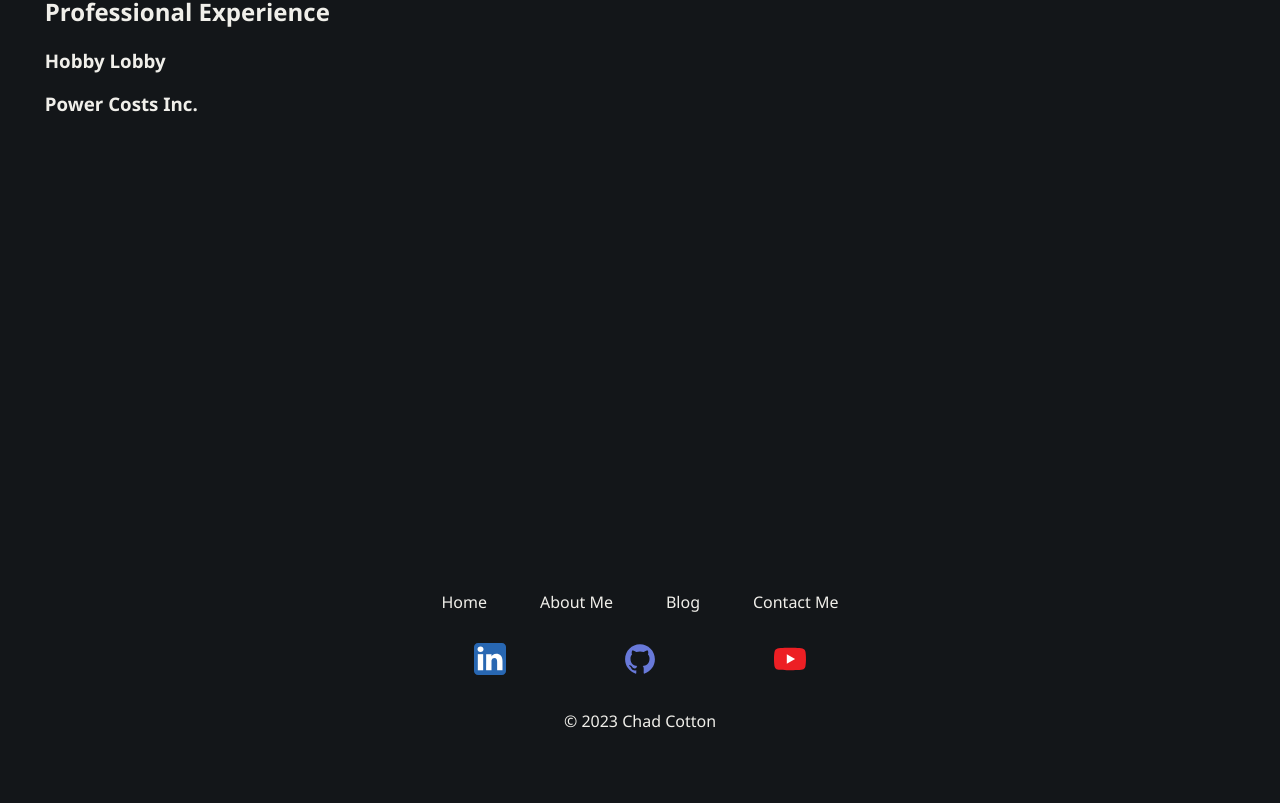
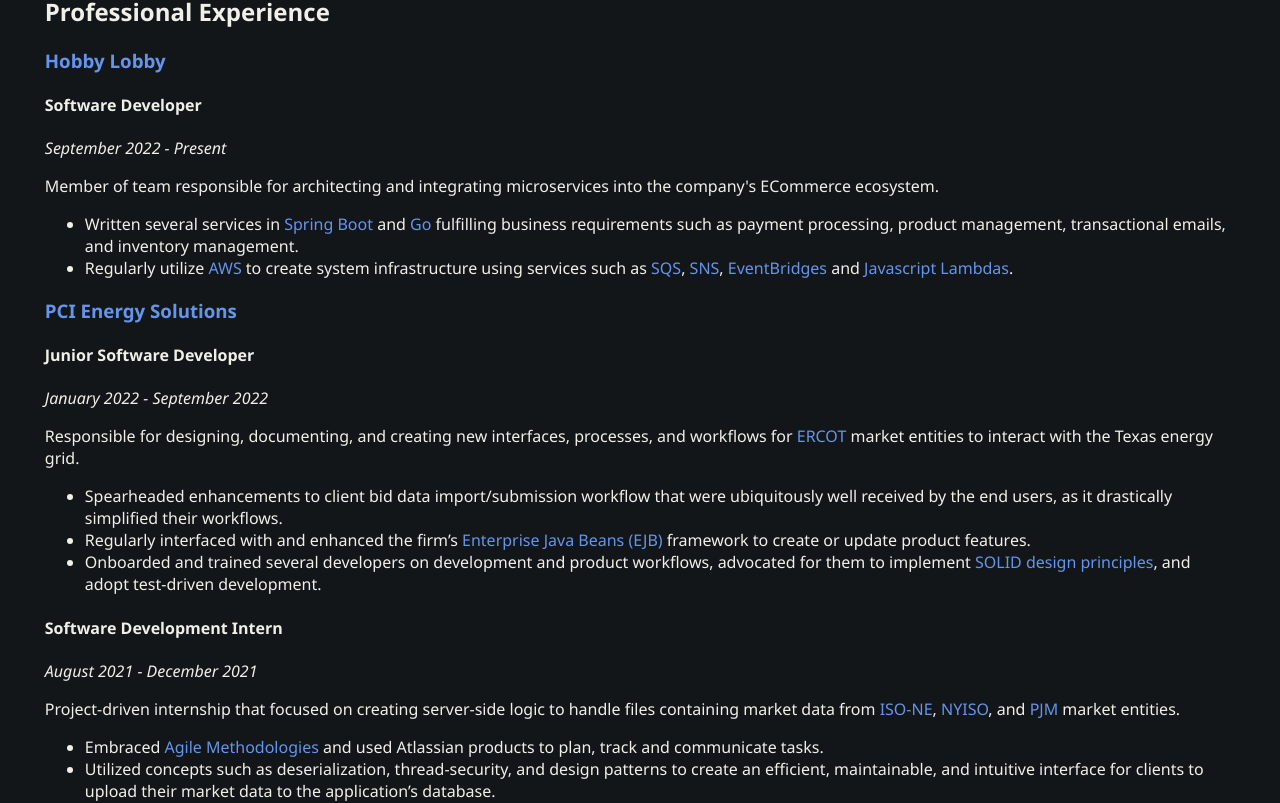
Before and after one commit to chadc1050/chad-cotton-website, a Next.js app: page /about-me in a window 1280 px wide. Shown: the part 239-1042 px from the top of the page. Before the commit the page ends 992 px from the top, so only its background shows below. Built offline with nearby package versions, Linux system fonts and the light colour scheme.

Commit message:
Added about me professional content.

```diff
--- a/pages/about-me/index.tsx
+++ b/pages/about-me/index.tsx
@@ -1,22 +1,90 @@
 import {useEffect} from "react";
+import Link from "next/link";
+import styles from '../../styles/pages/AboutMe.module.css';
 
 const AboutMe = () => {
 
     useEffect(() => {
+        // TODO: Remove me, SEO component should handle this.
         document.title = 'About Me';
     })
 
     return (
         <>
             <h1>About Me</h1>
-            <section>
-                <h2></h2>
-                <p></p>
-                <h2>Software</h2>
-                <p></p>
+            <section className={styles.aboutMe}>
+                <h2>Background</h2>
                 <h2>Professional Experience</h2>
-                <h3>Hobby Lobby</h3>
-                <h3>Power Costs Inc.</h3>
+                <h3><Link href={'https://www.hobbylobby.com/'} target={'_blank'}>Hobby Lobby</Link></h3>
+                <h4>Software Developer</h4>
+                <p><em>September 2022 - Present</em></p>
+                <p>
+                    Member of team responsible for architecting and integrating microservices into the company&apos;s
+                    ECommerce ecosystem.
+                </p>
+                <ul>
+                    <li>
+                        Written several services in <Link href={'https://spring.io/'} target={'_blank'}>Spring Boot</Link> and <Link
+                        href={'https://go.dev/'} target={'_blank'}>Go</Link> fulfilling
+                        business requirements such as payment processing, product management, transactional emails, and
+                        inventory management.
+                    </li>
+                    <li>
+                        Regularly utilize <Link href={'https://aws.amazon.com/'} target={'_blank'}>AWS</Link> to create system
+                        infrastructure using services such as <Link
+                        href={'https://aws.amazon.com/sqs/'} target={'_blank'}>SQS</Link>, <Link
+                        href={'https://aws.amazon.com/sns/'} target={'_blank'}>SNS</Link>, <Link
+                        href={'https://aws.amazon.com/eventbridge/'} target={'_blank'}>EventBridges</Link> and <Link
+                        href={'https://aws.amazon.com/lambda/'} target={'_blank'}>Javascript Lambdas</Link>.
+                    </li>
+                </ul>
+                <h3><Link href={'https://www.pcienergysolutions.com/'} target={'_blank'}>PCI Energy Solutions</Link></h3>
+                <h4>Junior Software Developer</h4>
+                <p><em>January 2022 - September 2022</em></p>
+                <p>
+                    Responsible for designing, documenting, and creating new interfaces, processes, and workflows
+                    for <Link href={'https://www.ercot.com/'} target={'_blank'}>ERCOT</Link> market entities to interact with the Texas
+                    energy
+                    grid.
+                </p>
+                <ul>
+                    <li>
+                        Spearheaded enhancements to client bid data import/submission workflow that were ubiquitously
+                        well received by the end users, as it drastically simplified their workflows.
+                    </li>
+                    <li>
+                        Regularly interfaced with and enhanced the firm’s <Link
+                        href={'https://en.wikipedia.org/wiki/Jakarta_Enterprise_Beans#:~:text=EJB%20is%20a%20server%2Dside,processing%2C%20and%20other%20web%20services.'} target={'_blank'}>
+                        Enterprise Java Beans (EJB)
+                    </Link> framework to create or update product features.
+                    </li>
+                    <li>
+                        Onboarded and trained several developers on development and product workflows, advocated for
+                        them to implement <Link href={'https://en.wikipedia.org/wiki/SOLID'} target={'_blank'}>SOLID design
+                        principles</Link>,
+                        and adopt test-driven development.
+                    </li>
+                </ul>
+                <h4>Software Development Intern</h4>
+                <p><em>August 2021 - December 2021</em></p>
+                <p>
+                    Project-driven internship that focused on creating server-side logic to handle files containing
+                    market data from <Link href={'https://www.iso-ne.com/'} target={'_blank'}>ISO-NE</Link>, <Link
+                    href={'https://www.nyiso.com/'} target={'_blank'}>NYISO</Link>,
+                    and <Link href={'https://www.pjm.com/'} target={'_blank'}>PJM</Link> market entities.
+                </p>
+                <ul>
+                    <li>
+                        Embraced <Link href={'https://en.wikipedia.org/wiki/Agile_software_development'} target={'_blank'}>Agile
+                        Methodologies</Link> and
+                        used Atlassian products to plan, track and communicate tasks.
+                    </li>
+                    <li>
+                        Utilized concepts such as deserialization, thread-security, and design patterns to create an
+                        efficient, maintainable, and intuitive interface for clients to upload their market data to the
+                        application’s database.
+                    </li>
+                </ul>
             </section>
         </>
     )
--- a/styles/globals.css
+++ b/styles/globals.css
@@ -4,6 +4,7 @@
     --accent-color: #9A241C;
     --purple: #35222F;
     --navy-blue: #131619;
+    --link-color: cornflowerblue;
 
     --footer-height: 10em;
 }
--- /dev/null
+++ b/styles/pages/AboutMe.module.css
@@ -0,0 +1,3 @@
+.aboutMe a {
+    color: var(--link-color);
+}
--- a/styles/pages/Blog.module.css
+++ b/styles/pages/Blog.module.css
@@ -10,6 +10,5 @@
 }
 
 .blog a {
-    text-decoration: underline;
-    color: cornflowerblue;
+    color: var(--link-color);
 }
```
